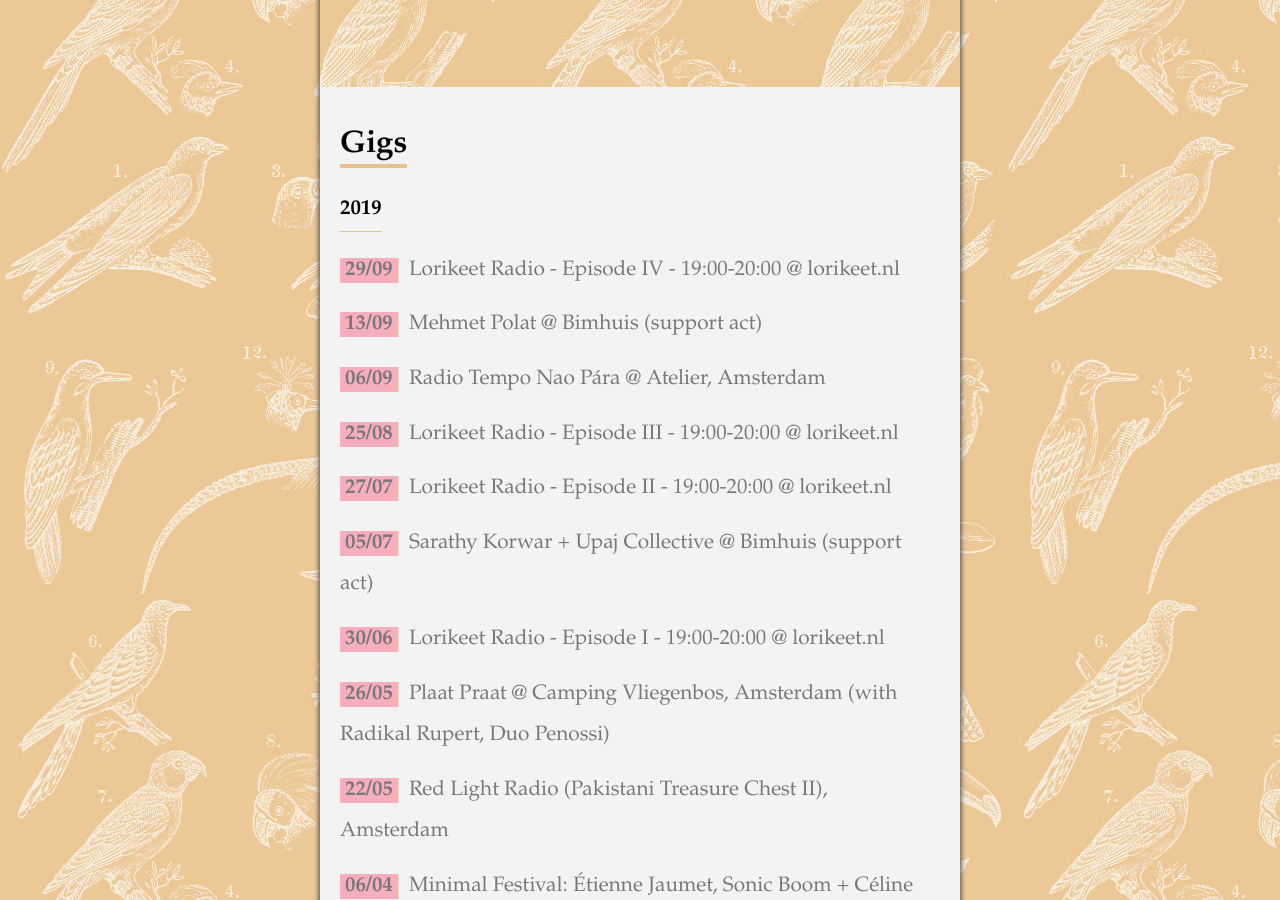
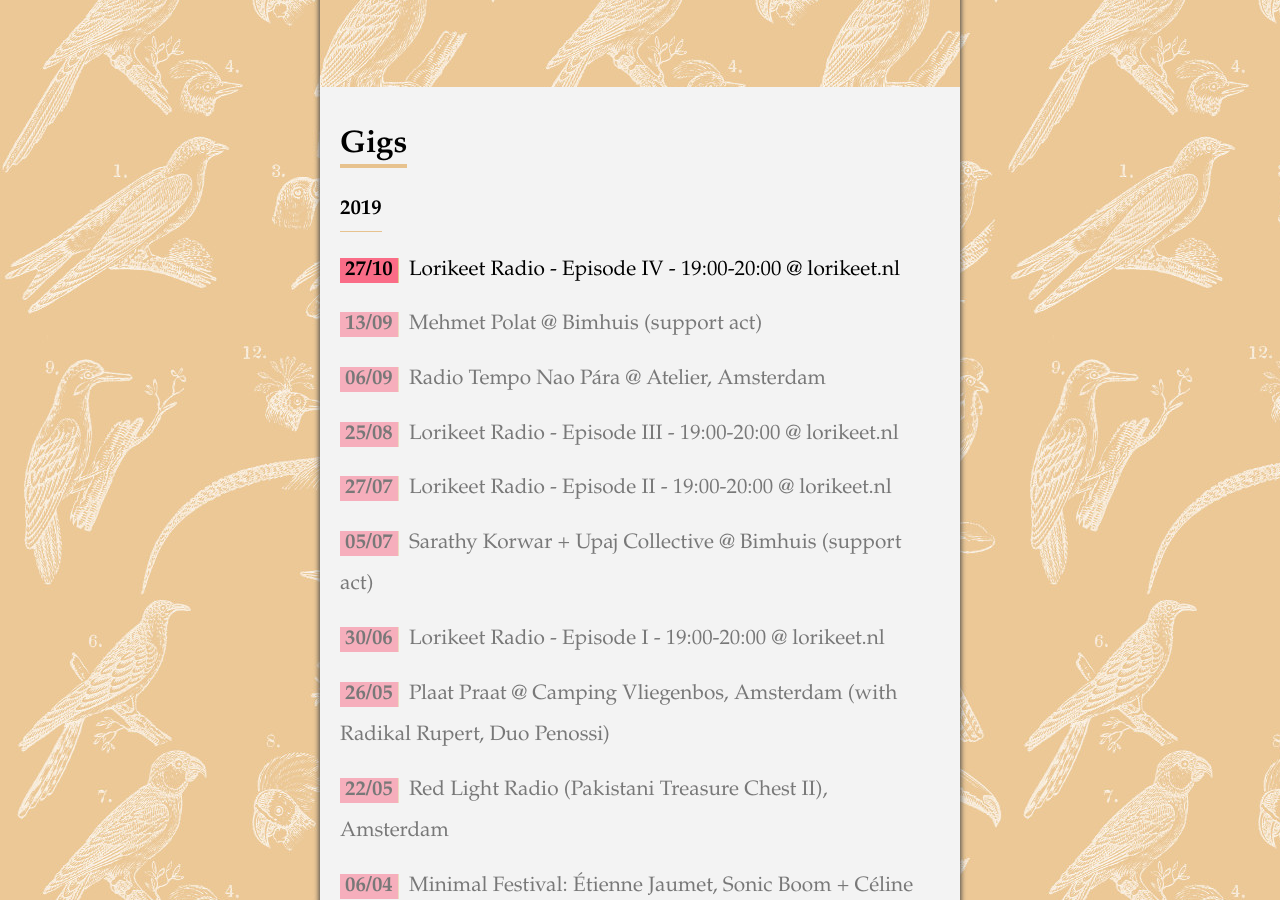
Before and after one commit to grdw/lorikeet, a Jekyll site: the page built from index.html, in a window 1280 px wide and 900 px high, scrolled down 490 px. Built offline with Jekyll 4.4.1, drawn with Linux system fonts in a browser that asks for light colours.

Commit message:
Move episode IV to end of october

```diff
--- a/_data/events.yaml
+++ b/_data/events.yaml
@@ -1,5 +1,5 @@
 2019:
-  - date: "2019-09-29"
+  - date: "2019-10-27"
     event: "Lorikeet Radio - Episode IV - 19:00-20:00 @ lorikeet.nl"
   - date: "2019-09-13"
     event: "Mehmet Polat @ Bimhuis (support act)"
```
